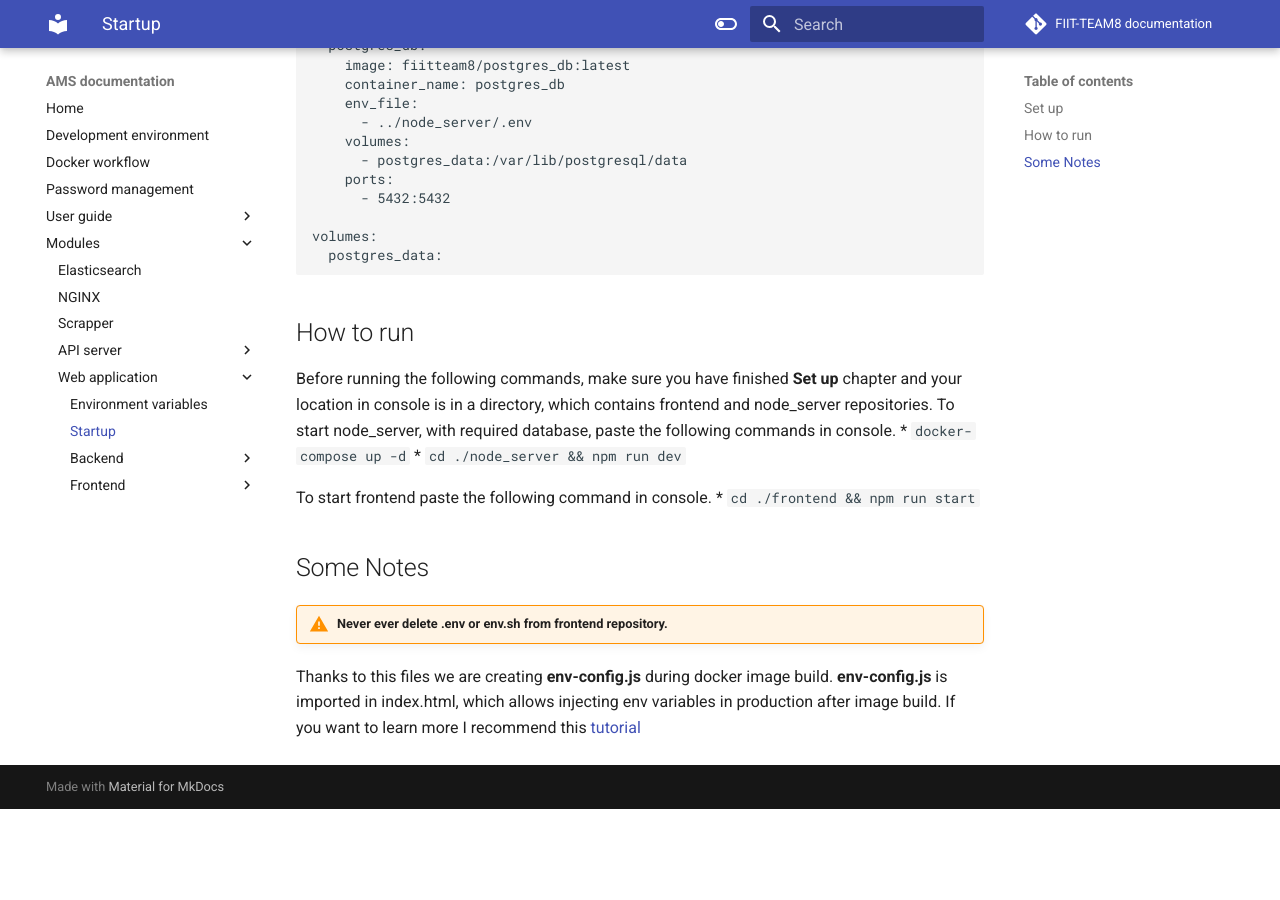
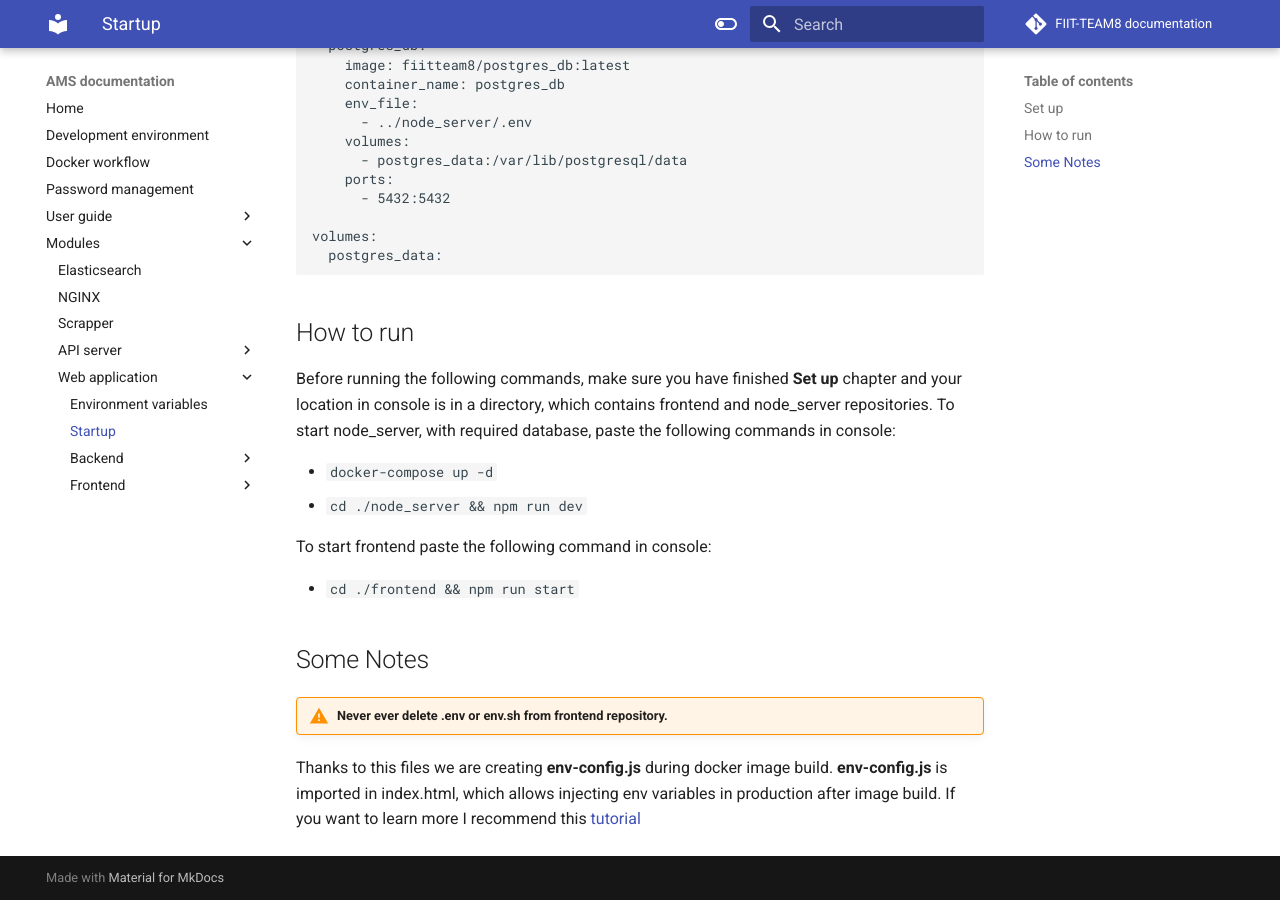
Before and after one commit to FIIT-TEAM8/team_documentation, an MkDocs documentation site: the page built from docs/modules/Web application/startup.md, in a window 1280 px wide and 900 px high, scrolled down 705 px. Built offline with MkDocs 1.6.1 and Material for MkDocs 9.7.7, drawn with Linux system fonts in a browser that asks for light colours; comment, search, counter and statistics services are not loaded; before the commit the page ends 1514 px from its top, so only the background shows below that.

```diff
--- a/docs/modules/Web application/startup.md
+++ b/docs/modules/Web application/startup.md
@@ -34,11 +34,13 @@ volumes:
 ## How to run
 
 Before running the following commands, make sure you have finished **Set up** chapter and your location in console is in a directory, which contains frontend and node_server repositories.
-To start node_server, with required database, paste the following commands in console.
+To start node_server, with required database, paste the following commands in console:
+
 * `docker-compose up -d`
 * `cd ./node_server && npm run dev`
 
-To start frontend paste the following command in console.
+To start frontend paste the following command in console:
+
 * `cd ./frontend && npm run start`
 
 ## Some Notes
```
